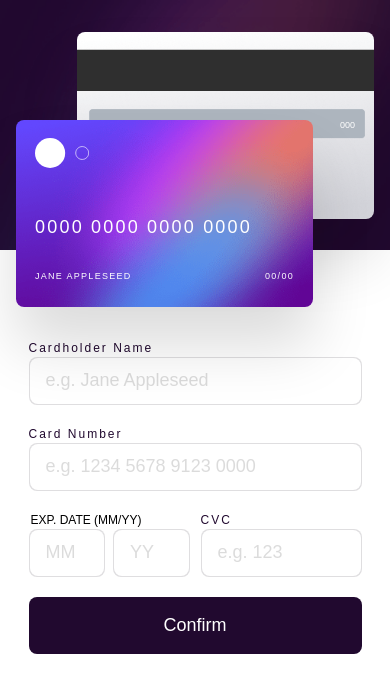
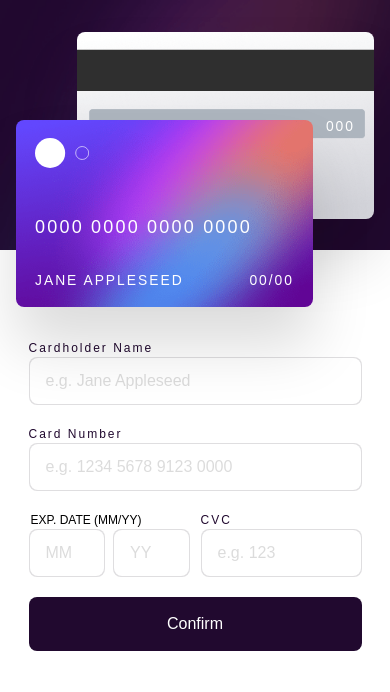
Before and after one commit to DonHeidi/interactive-card-details-form, a React (Vite) app: page / in a window 390 px wide. Shown: the top 692 px of the page. Built offline with nearby package versions, Linux system fonts and the light colour scheme; a web font is replaced by a local one.

Commit message:
feat: added styling for mobile view

```diff
--- a/src/components/preview/CardBack/index.tsx
+++ b/src/components/preview/CardBack/index.tsx
@@ -7,8 +7,8 @@ type CardBackProps = {
 export default function CardBack({ cvc }: CardBackProps) {
   const cvcDisplay = createDisplayValue(3, cvc)
   return (
-    <div className="card card--back rounded--md text light">
-      <span className="card__cvc">{cvcDisplay}</span>
+    <div className="card card--back rounded--md">
+      <span className="card__cvc text body lg light">{cvcDisplay}</span>
     </div>
   )
 }
--- a/src/components/preview/CardFront/index.tsx
+++ b/src/components/preview/CardFront/index.tsx
@@ -15,9 +15,9 @@ export default function CardFront({ cardNumber, cardholderName, expirationDate }
   return (
     <div className="card card--front rounded--md text md light">
       <img className="card__logo" src="/images/card-logo.svg" alt="credit card logo" />
-      <span className="card__name">{cardholderDisplay}</span>
-      <span className="card__number">{numDisplay}</span>
-      <span className="card__expiration-date">
+      <span className="card__name text body lg uppercase">{cardholderDisplay}</span>
+      <span className="card__number text heading xl uppercase">{numDisplay}</span>
+      <span className="card__expiration-date text body lg uppercase">
         {monthDisplay}/{yearDisplay}
       </span>
     </div>
--- a/src/styles/index.scss
+++ b/src/styles/index.scss
@@ -124,7 +124,6 @@ input::placeholder {
 
     &.sm {
       letter-spacing: 0px;
-      text-transform: none;
     }
 
     &.md {
@@ -133,18 +132,30 @@ input::placeholder {
     &.lg {
       font-size: 0.865rem;
       letter-spacing: 0.125rem;
+
+      @media screen and (min-width: $tablet) {
+        font-size: 14px;
+        letter-spacing: 2px;
+      }
     }
   }
 
   &.heading {
     &.lg {
-      font-size: 1.125rem;
-      letter-spacing: 0;
+      @media screen and (min-width: $tablet) {
+        font-size: 1.125rem;
+        letter-spacing: 0;
+      }
     }
 
     &.xl {
-      font-size: 1.75rem;
-      letter-spacing: 3.42px;
+      letter-spacing: 2.2px;
+      font-size: 18px;
+
+      @media screen and (min-width: $desktop) {
+        font-size: 1.75rem;
+        letter-spacing: 3.42px;
+      }
     }
   }
 }
@@ -331,25 +342,16 @@ input::placeholder {
   &__name {
     left: 19px;
     top: 80%;
-    letter-spacing: 1.29px;
-    font-size: 9px;
-    text-transform: uppercase;
   }
 
   &__number {
     left: 19px;
     top: 50%;
-    letter-spacing: 2.2px;
-    font-size: 18px;
-    text-transform: uppercase;
   }
 
   &__expiration-date {
     right: 19px;
     top: 80%;
-    letter-spacing: 1.29px;
-    font-size: 9px;
-    text-transform: uppercase;
   }
 
   &__cvc {
```
